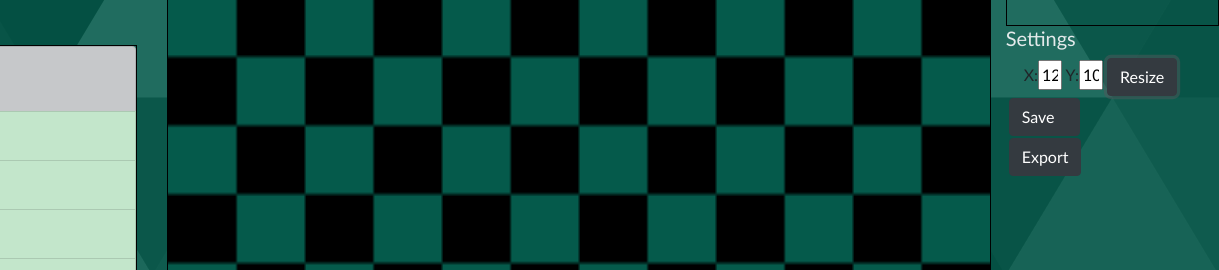
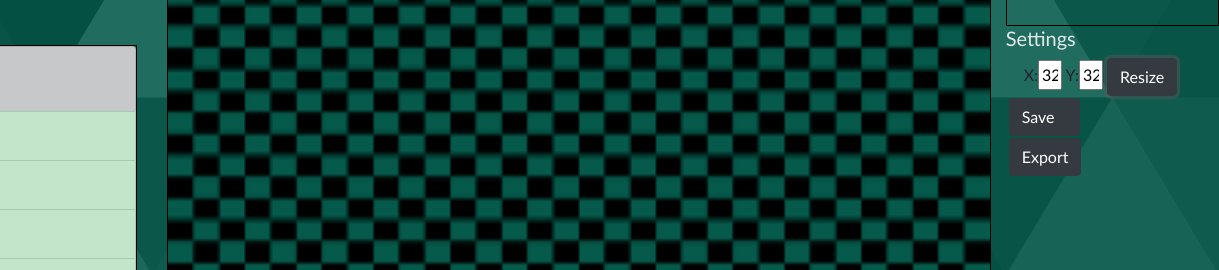
Before and after one commit to TomTheTornado/SpriteMaker, a website: page src/html/DrawingPage.html in a window 1280 px wide. Both pictures are taken after a click on the button "Resize". Shown: the part 436-706 px from the top of the page, 61-1280 px from the left. Drawn offline with nearby package versions, Linux system fonts and the light colour scheme; a web font is replaced by a local one.

Commit message:
Fixed the canvas width not properly resizing

```diff
--- a/src/html/DrawingPage.html
+++ b/src/html/DrawingPage.html
@@ -110,8 +110,8 @@
                 <div class="row">
                     <ul class="settings-list">
                         <div class="col">
-                            X:<input id="canX" type="text" name="canX" style="width: 3vh" value="12">
-                            Y:<input id="canY" type="text" name="canY" style="width: 3vh" value="10">
+                            X:<input id="canX" type="text" name="canX" style="width: 3vh" value="32">
+                            Y:<input id="canY" type="text" name="canY" style="width: 3vh" value="32">
                             <button class="btn btn-dark" onclick="resizeCanvas();">Resize</button>
                         </div>
                         <li>
--- a/src/js/CanvasController.js
+++ b/src/js/CanvasController.js
@@ -1,8 +1,8 @@
 let spriteWidthPixels;
 let spriteHeightPixels;
 
-let spriteWidth = 30;
-let spriteHeight = 30;
+let spriteWidth = 32;
+let spriteHeight = 32;
 let colors = Array.from(Array(spriteWidth), () => new Array(spriteHeight));
 let mouseDown = false;
 let color;
@@ -54,7 +54,7 @@ function drawPoint(x, y) {
     colors[x][y] = color;
     context.beginPath();
     context.fillStyle = color;
-    context.rect(x * spriteWidthPixels, y * spriteHeightPixels, canvas.width / spriteWidth,canvas.height / spriteHeight);
+    context.rect(x * spriteWidthPixels, y * spriteHeightPixels, canvas.width / spriteWidth , canvas.height / spriteHeight);
     context.fill();
 }
 
@@ -92,8 +92,17 @@ function resizeCanvas(){
     console.log(document.getElementById('canX').value);
     spriteWidth = document.getElementById('canX').value;
     spriteHeight = document.getElementById('canY').value;
-    let colors = Array.from(Array(spriteWidth), () => new Array(spriteHeight));
+    colors = create2DArray(spriteWidth);
     setupCanvas();
+}
+
+function create2DArray(rows){
+    var arr = [];
+
+    for (var i=0;i<rows;i++){
+        arr[i] = [];
+    }
+    return arr;
 }
 
 function getMousePos(canvas, evt) {
```
